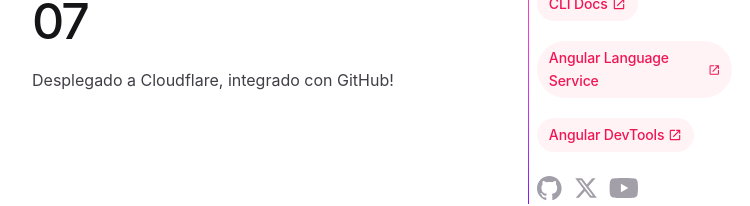
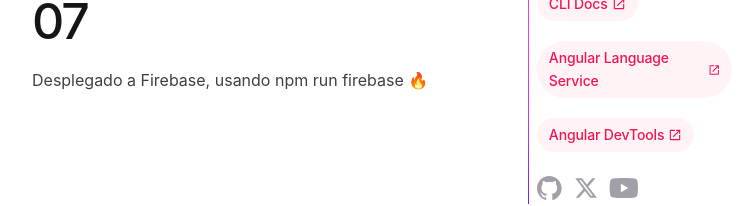
Before and after one commit to Abraham2748/angular-expert-07, an Angular app: page / in a window 1280 px wide. Shown: the part 146-352 px from the top of the page, without its empty margins (258-1008 px from the left). Built offline with nearby package versions, Linux system fonts and the light colour scheme.

Commit message:
Add Firebase Hosting manual deploy

```diff
--- a/package.json
+++ b/package.json
@@ -7,7 +7,8 @@
     "build": "ng build",
     "watch": "ng build --watch --configuration development",
     "test": "ng test --watch=false --browsers ChromeHeadless",
-    "cloudflare": "ng build && wrangler pages deploy dist/angular-expert-07/browser"
+    "cloudflare": "ng build && wrangler pages deploy dist/angular-expert-07/browser",
+    "firebase": "ng build && firebase deploy"
   },
   "private": true,
   "dependencies": {
--- a/src/app/app.component.html
+++ b/src/app/app.component.html
@@ -226,7 +226,7 @@
         </defs>
       </svg>
       <h1>Hello, {{ title }}</h1>
-      <p>Desplegado a Cloudflare, integrado con GitHub!</p>
+      <p>Desplegado a Firebase, usando npm run firebase 🔥</p>
     </div>
     <div class="divider" role="separator" aria-label="Divider"></div>
     <div class="right-side">
```
Also changed, not shown: firebase.json (added), 1 other file (tests, documents, lock files or other folders).
